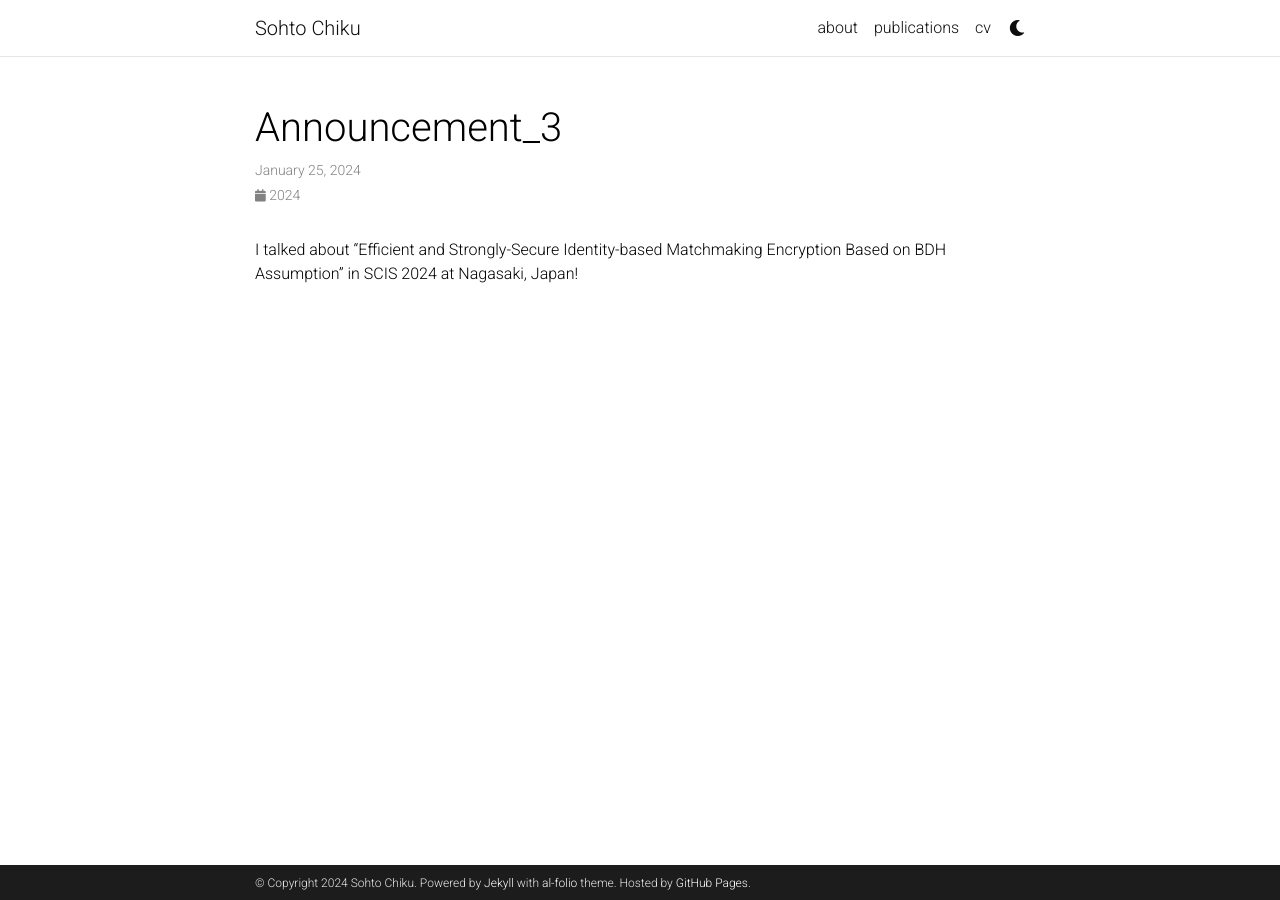
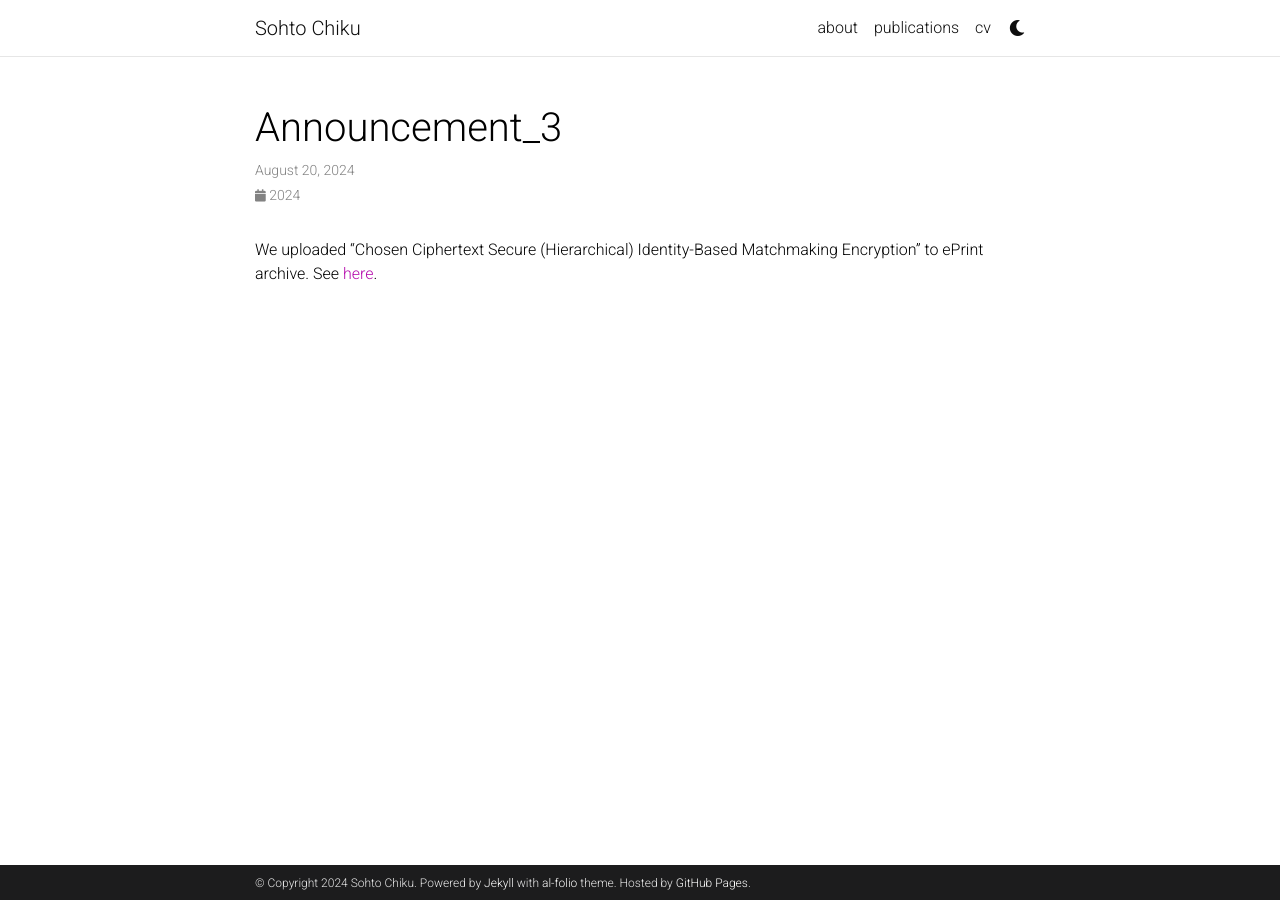
Before and after one commit to csort99/csort99.github.io, a Jekyll site: the page built from _news/announcement_3.md, in a window 1280 px wide. Built offline with Jekyll 4.4.1, drawn with Linux system fonts in a browser that asks for light colours; comment, search, counter and statistics services are not loaded; a style sheet for code colours, icons or effects is not loaded.

Commit message:
Update announcement_3.md

```diff
--- a/_news/announcement_3.md
+++ b/_news/announcement_3.md
@@ -1,7 +1,7 @@
 ---
 layout: post
-date: 2024-01-25
+date: 2024-08-20
 inline: true
 ---
 
-I talked about "Efficient and Strongly-Secure Identity-based Matchmaking Encryption Based on BDH Assumption" in SCIS 2024 at Nagasaki, Japan!
+We uploaded “Chosen Ciphertext Secure (Hierarchical) Identity-Based Matchmaking Encryption” to ePrint archive. See [here](https://eprint.iacr.org/2024/1292).
```
